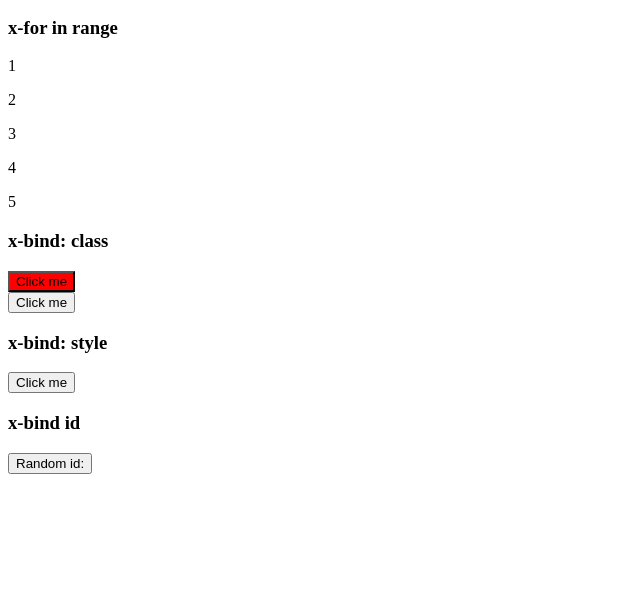
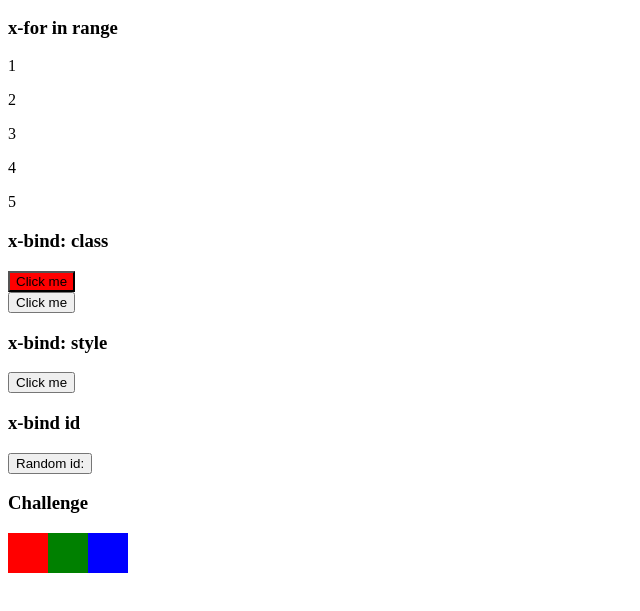
Before and after one commit to SantosReis/alpinejs-course, a plain HTML site: page basics/index.html in a window 1280 px wide. Shown: the part 1309-1920 px from the top of the page, without its empty margins (0-640 px from the left). Drawn offline with nearby package versions, Linux system fonts and the light colour scheme; no server answers.

Commit message:
Challenge

```diff
--- a/basics/index.html
+++ b/basics/index.html
@@ -203,6 +203,18 @@
       Random id: <span x-text="id"></span>
     </button>
 
+    <!-- Challenge -->
+    <h3>Challenge</h3>
+    <div x-data="{colors: ['red', 'green', 'blue']}">
+      <!-- Iterate over colors and display 40x40 px boxes with given colors -->
+      <template x-for="color in colors">
+        <div
+          style="width: 40px; height: 40px; display: inline-block"
+          :style="{backgroundColor: color}"
+        ></div>
+      </template>
+    </div>
+
     <div style="height: 500px"></div>
   </body>
 </html>
```
